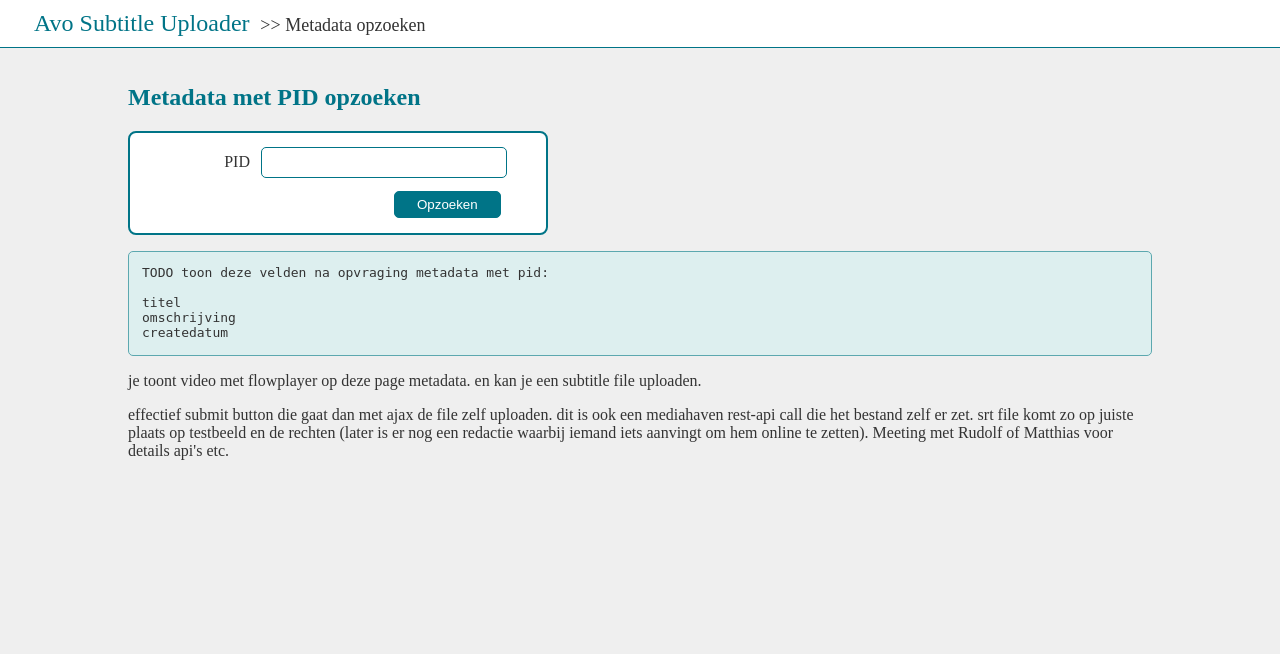
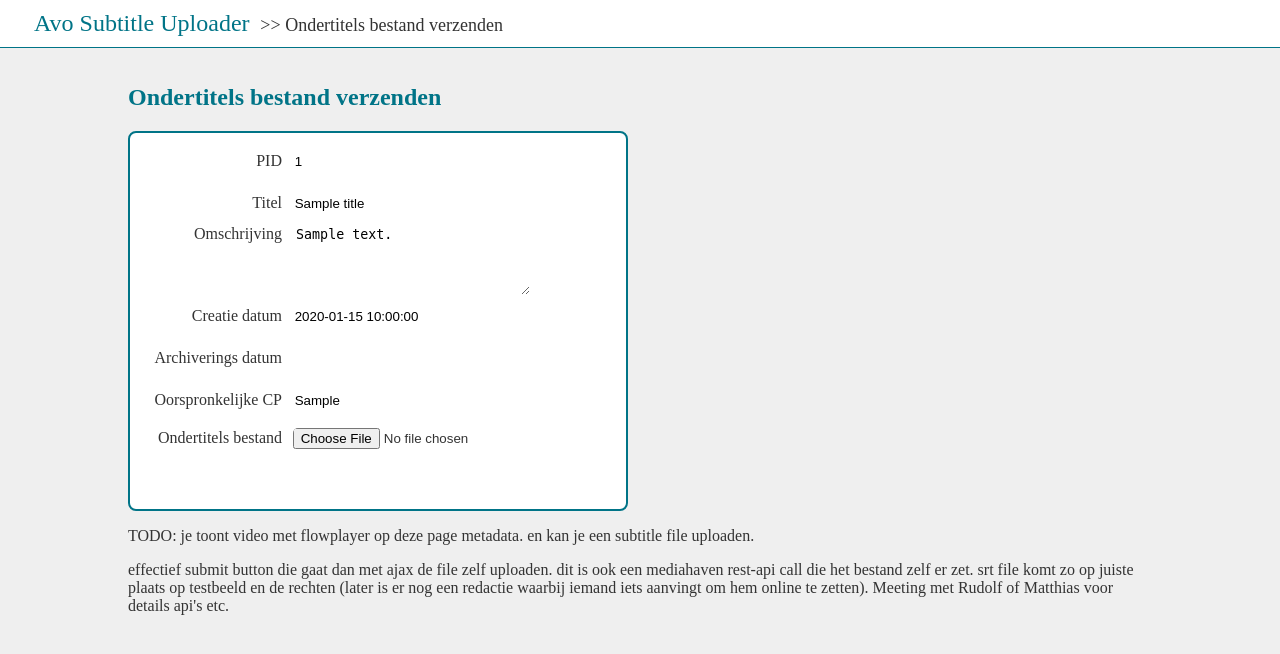
Before and after one commit to viaacode/subloader, a Flask app: template app/templates/upload.html in a window 1280 px wide. Shown: the top 654 px of the page. Run offline with Flask 2, Linux system fonts and the light colour scheme; the template is opened without the code that fills it: most values are stand-ins (such as "Sample title", 1, 10 or a date in 2020).

Commit message:
added search_media template and routes (searching the pid) further completed the upload form and show file also on upload page.

```diff
--- a/app/static/style.css
+++ b/app/static/style.css
@@ -4,58 +4,14 @@ body{
   margin: auto;
   padding: 0px;
 }
+
 h1, h2, h3, h4 {
   color: #007487;
 }
+
 a {
   color: #007487;
 }
-pre {
-  background-color: #ddefef;
-  border: 1px solid #5ca8af;
-  padding: 1em;
-  padding-bottom: 0;
-  border-radius: 5px;
-  padding-bottom: 1.2em;
-}
-label {
-  display:inline-block;
-  width: 7em;
-  text-align: right;
-}
-form {
-  padding: 0.5em;
-  border: 2px solid #007487;
-  border-radius: 8px;
-  background-color: #fff;
-  width: 25em;
-}
-input {
-  margin: 0.5em;
-  width: 18em;
-  border: 1px solid #007487;
-  height: 2em;
-  border-radius: 5px;
-}
-input[type=submit]{
-  width: 8em;
-  margin-left: 19.2em;
-  background-color: #007487;
-  color: #fff;
-}
-
-.login_page{
-  width: 25em;
-  margin: auto;
-  margin-top: 4em;
-}
-
-.opzoeken_page{
-  width: 25em;
-  margin: auto;
-  margin-top: 4em;
-}
-
 
 nav {
   background-color: #fff;
@@ -83,6 +39,89 @@ section.content {
   width: 1024px;
 }
 
+pre {
+  background-color: #ddefef;
+  border: 1px solid #5ca8af;
+  padding: 1em;
+  padding-bottom: 0;
+  border-radius: 5px;
+  padding-bottom: 1.2em;
+}
+
+label {
+  display:inline-block;
+  width: 7em;
+  text-align: right;
+}
+
+form {
+  padding: 0.5em;
+  border: 2px solid #007487;
+  border-radius: 8px;
+  background-color: #fff;
+  width: 25em;
+}
+input {
+  margin: 0.5em;
+  width: 18em;
+  border: 1px solid #007487;
+  height: 2em;
+  border-radius: 5px;
+}
+input[type=submit]{
+  width: 8em;
+  margin-left: 19.2em;
+  background-color: #007487;
+  color: #fff;
+}
+textarea {
+  vertical-align: top;
+  width: 18em;
+  height: 5em;
+}
+
+
+form.upload_form {
+  width: 30em;
+}
+
+form.upload_form label {
+  width: 9em;
+}
+
+form.upload_form input[type=submit]{
+  margin-left: 21.8em;
+}
+
+input:read-only {
+  border: none;
+  background-color: #fff;
+}
+
+textarea:read-only {
+  border: none;
+  background-color: #fff;
+}
+
+input:disabled {
+  border: none;
+  background-color: #fff;
+}
+
+textarea:disabled {
+  border: none;
+  background-color: #fff;
+}
+
+
+.center_page{
+  width: 25em;
+  margin: auto;
+  margin-top: 4em;
+}
+
+
+
 .form_errors {
   float: right;
   margin-right: 2em;
--- a/app/templates/index.html
+++ b/app/templates/index.html
@@ -9,7 +9,7 @@ Login
 
 {% block content %}
 
-  <div class="login_page">
+  <div class="center_page">
   <p>
    Login met je meemoo account om subtitles toe te voegen.
 
--- a/app/templates/post_upload.html
+++ b/app/templates/post_upload.html
@@ -9,8 +9,8 @@ Subtitles bewaart
 
 {% block content %}
 
-<h1>Subtitles bewaart</h1>
-De subtitles met pid={{pid}} zijn bewaart.
+<h1>Ondertitels bewaart</h1>
+De ondertitels met pid={{pid}} zijn bewaart in bestand={{subtitle_file}}.
 
 <pre>
 TODO: info over publiceren etc hier...
--- a/app/templates/upload.html
+++ b/app/templates/upload.html
@@ -4,40 +4,37 @@
 {% endblock %}
 
 {% block title %}
-Metadata opzoeken
+Ondertitels bestand verzenden
 {% endblock %}
 
 {% block content %}
 
-<h1>Metadata met PID opzoeken</h1>
+<h1>Ondertitels bestand verzenden</h1>
 <p>
- <form action="/upload" method="POST">
+ <form class="upload_form" action="/upload" method="POST" enctype="multipart/form-data">
 
-    <label>PID</label>
     <input name="token" value='{{token}}' type="hidden"/> <!-- supply auth token -->
-    <input name="pid"/> <br/>
+    <label>PID</label>                <input readonly=readonly name="pid" value='{{pid}}'/> <br/>
+    <label>Titel</label>              <input readonly=readonly name="title" value='{{title}}'/> <br/>
+    <label>Omschrijving</label>       <textarea readonly=readonly name="description"> {{description}} </textarea> <br/>
+    <label>Creatie datum</label>      <input readonly=readonly name="created" value='{{created}}'/> <br/>
+    <label>Archiverings datum</label> <input readonly=readonly name="archived" value='{{archived}}'/> <br/>
+    <label>Oorspronkelijke CP</label> <input readonly=readonly name="original_cp" value='{{original_cp}}'/> <br/>
+
+    <label>Ondertitels bestand</label> <input name="subtitle_file" type="file"> <br/>
 
     {% if validation_errors %}
     <span class="form_errors">{{validation_errors}}</span>
     {% endif %}
 
-  <input type="submit" value="Opzoeken"/>
+  <input type="submit" value="Opladen"/>
 
 </form>
 
 </p>
 
-<pre>
-TODO toon deze velden na opvraging metadata met pid:
-
-titel
-omschrijving
-createdatum
-</pre>
-     </p>
-
      <p>
-je toont video met flowplayer op deze page metadata.
+TODO: je toont video met flowplayer op deze page metadata.
 en kan je een subtitle file uploaden.
      </p>
 
```
Also changed, not shown: app/subloader.py (+99 -3 lines), app/templates/search_media.html (added, +34 -0 lines).
